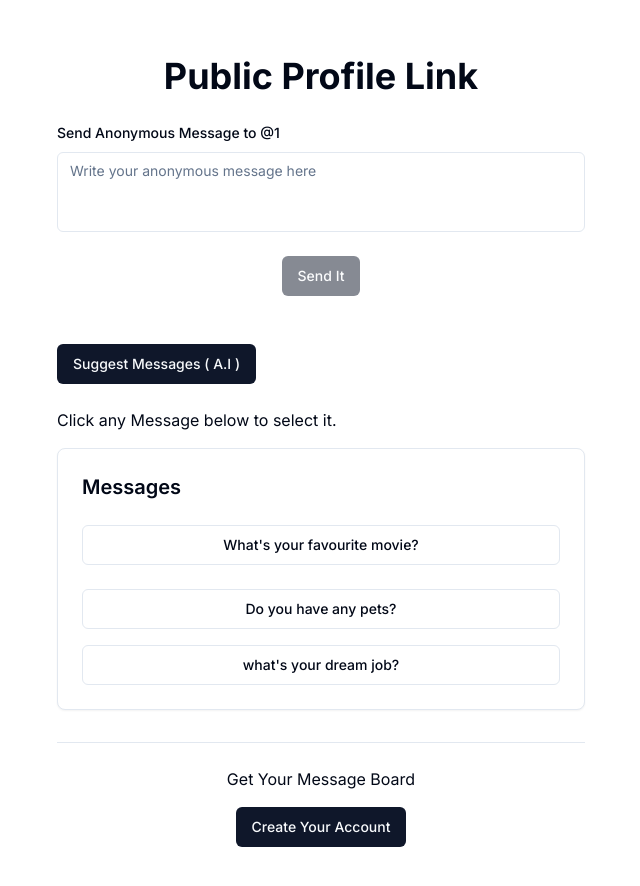
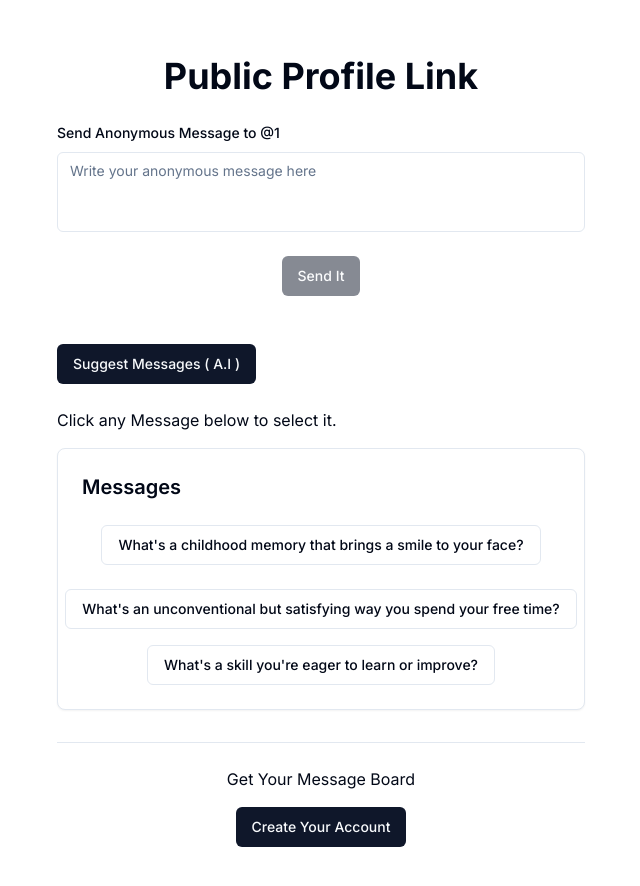
Before and after one commit to alpesh677/mystery-feedback, a Next.js app: page /u/1 in a window 1280 px wide. Shown: the top 886 px of the page, without its empty margins (319-959 px from the left). Built offline with nearby package versions, Linux system fonts and the light colour scheme.

Commit message:
some minor changes

```diff
--- a/src/app/u/[username]/page.tsx
+++ b/src/app/u/[username]/page.tsx
@@ -28,7 +28,7 @@ import { toast } from "@/components/ui/use-toast";
 const specialChar = "||";
 
 const intialMessageString =
-	"What's your favourite movie? || Do you have any pets? || what's your dream job?";
+	"What's a childhood memory that brings a smile to your face?  ||  What's an unconventional but satisfying way you spend your free time? || What's a skill you're eager to learn or improve? ";
 
 const parseStringMessages = (messageString: string): string[] => {
 	return messageString.split(specialChar);
@@ -104,7 +104,7 @@ export default function SendMessage() {
 	};
 
 	return (
-		<div className="container my-8 p-6 bg-white rounded max-w-xl">
+		<div className="container mx-auto my-8 p-6 bg-white rounded max-w-xl">
 			<h1 className="text-4xl font-bold mb-6 text-center">
 				Public Profile Link
 			</h1>
@@ -161,7 +161,7 @@ export default function SendMessage() {
 					<CardHeader>
 						<h3 className="text-xl font-semibold">Messages</h3>
 					</CardHeader>
-					<CardContent className="w-full flex flex-col space-y-4">
+					<CardContent className="max-w-fit flex flex-col space-y-4 items-center justify-center">
 						{error ? (
 							<p className="text-red-500">{error.message}</p>
 						) : (
@@ -170,7 +170,7 @@ export default function SendMessage() {
 									<Button
 										key={index}
 										variant={"outline"}
-										className="mb-2 w-full"
+										className="mb-2 max-w-fit"
 										onClick={() =>
 											handleMessageCLick(message)
 										}
@@ -193,7 +193,7 @@ export default function SendMessage() {
 			<Separator className="my-6" />
 			<div className="text-center">
 				<div className="mb-4">Get Your Message Board</div>
-				<Link href={"sign-up"}>
+				<Link href={"/sign-up"}>
 					<Button>Create Your Account</Button>
 				</Link>
 			</div>
```
Also changed, not shown: src/app/(auth)/sign-up/page.tsx (+3 -3 lines).
